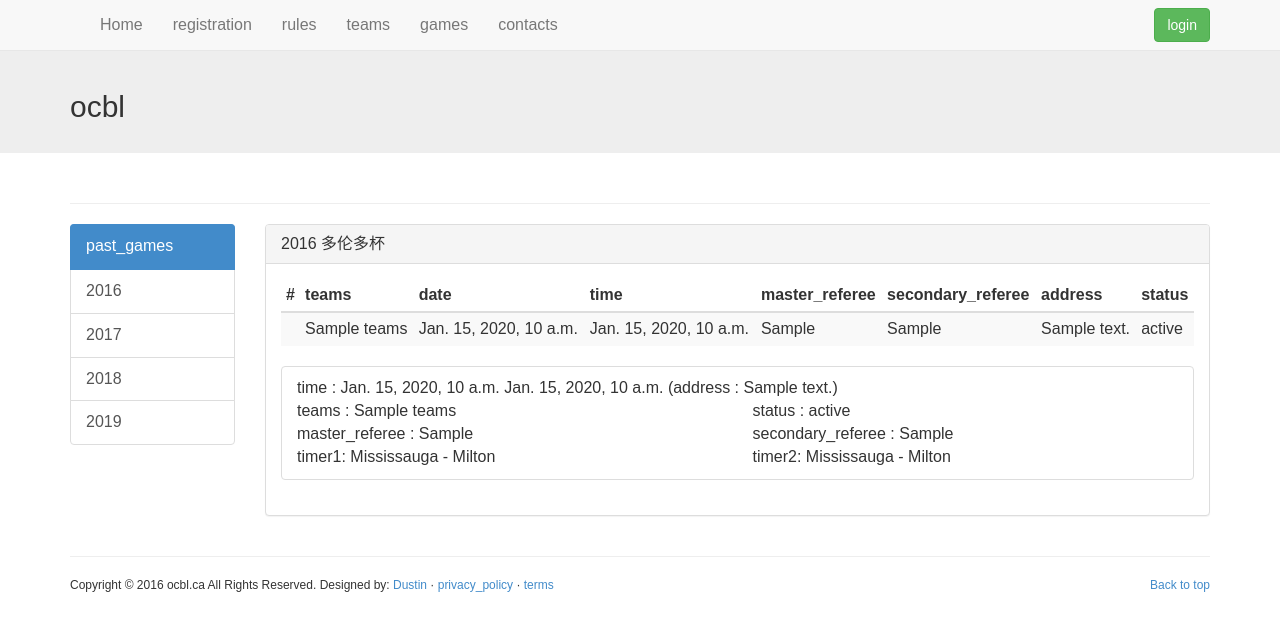
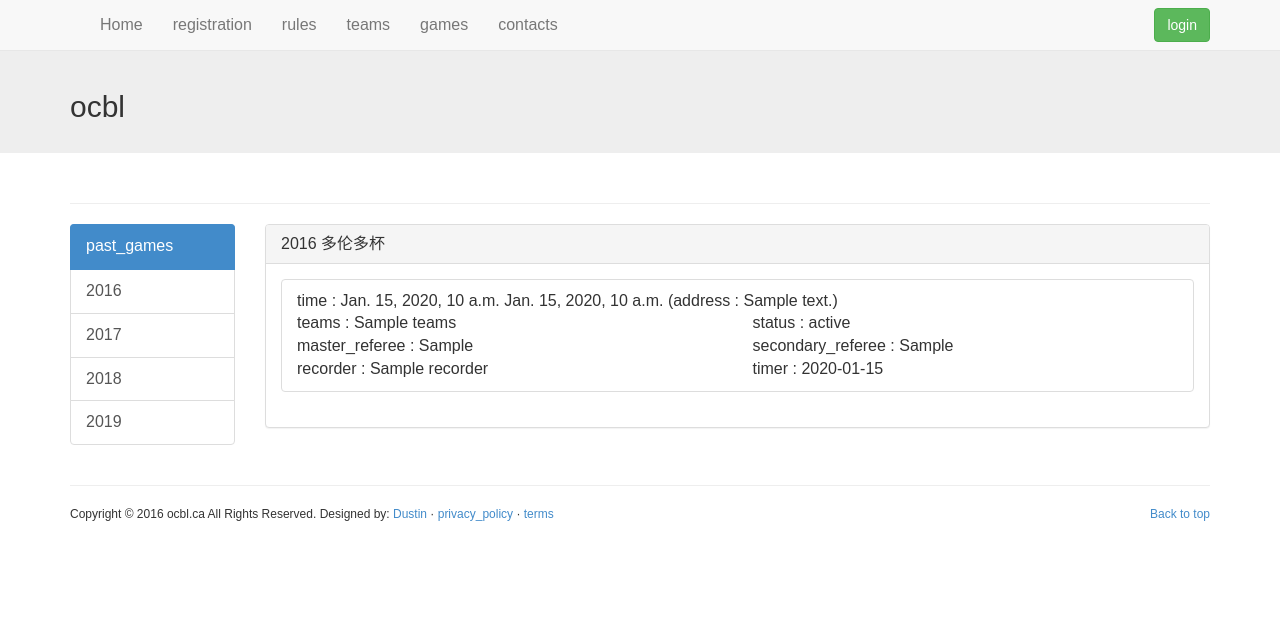
Before and after one commit to vollov/ocbl.ca, a Django app: template django/game/templates/games.html in a window 1280 px wide. Shown: the top 631 px of the page. Run offline with Django 3.2, Linux system fonts and the light colour scheme; data comes from the database, SQL or seed files in the repository; tables that the repository leaves empty hold one stand-in row (values such as "Sample post"); the template is opened without the code that fills it: values that come from a table or form of the project are taken from there, most other values are stand-ins (such as "Sample title", 1, 10 or a date in 2020); parts of the project's set-up code (start-up, migrations or seed data) failed here and were passed over; some libraries are stand-ins or nearby versions.

Commit message:
added recorder and timer chinese

```diff
--- a/django/game/templates/games.html
+++ b/django/game/templates/games.html
@@ -25,36 +25,7 @@
 				<h3 class="panel-title">{{ season }}</h3>
 			</div>
 			<div class="panel-body">
-					<table class="table table-hover table-striped table-condensed">
-      <thead>
-        <tr>
-          <th>#</th>
-          <th>{% trans "teams" %}</th>
-          <th>{% trans "date" %}</th>
-          <th>{% trans "time" %}</th>
-          <th>{% trans "master_referee" %}</th>
-          <th>{% trans "secondary_referee" %}</th>
-          <th>{% trans "address" %}</th>
-          <th>{% trans "status" %}</th>
 
-        </tr>
-      </thead>
-      <tbody>
-      {% for key, game in game_dict.items %}
-
-        <tr>
-          <th scope="row"></th>
-          <td>{{game.teams}}</td>
-          <td>{{game.date}}</td>
-          <td>{{game.time}}</td>
-          <td>{{game.master_referee}}</td>
-          <td>{{game.secondary_referee}}</td>
-          <td>{{game.address}}</td>
-          <td>{{game.status}}</td>
-        </tr>
-       {% endfor %}
-      </tbody>
-    </table>
 
 
 <ul class="list-group">
@@ -76,11 +47,11 @@
   			{% trans "secondary_referee" %} : {{game.secondary_referee}}
   		</div>
   		<div class="col-xs-6 col-md-6">
- 			timer1:  	Mississauga - Milton
+ 			{% trans "recorder" %} : {{game.recorder}}
   		</div>
 
   		<div class="col-xs-6 col-md-6">
- 			timer2:  	Mississauga - Milton
+ 			{% trans "timer" %} : {{game.timer}}
   		</div>
   	</div>
   </li>
--- a/django/game/views.py
+++ b/django/game/views.py
@@ -30,7 +30,8 @@ def games(request):
 
         g['master_referee'] = game.master_referee
         g['secondary_referee'] = game.secondary_referee
-
+        g['recorder'] = game.recorder
+        g['timer'] = game.timer
         game_dict[i] = g
         i+=1
 
```
Also changed, not shown: django/locale/zh/LC_MESSAGES/django.po.
